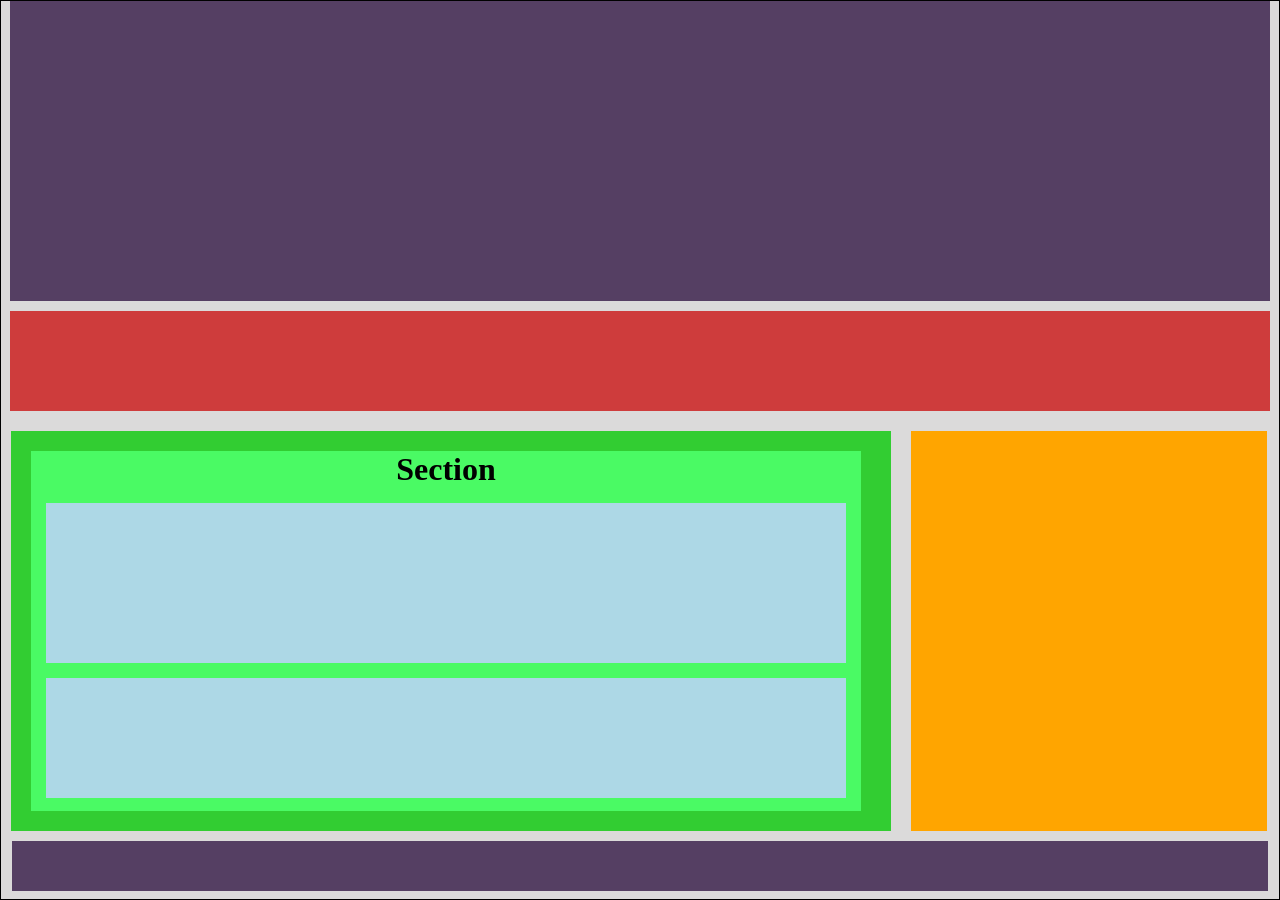
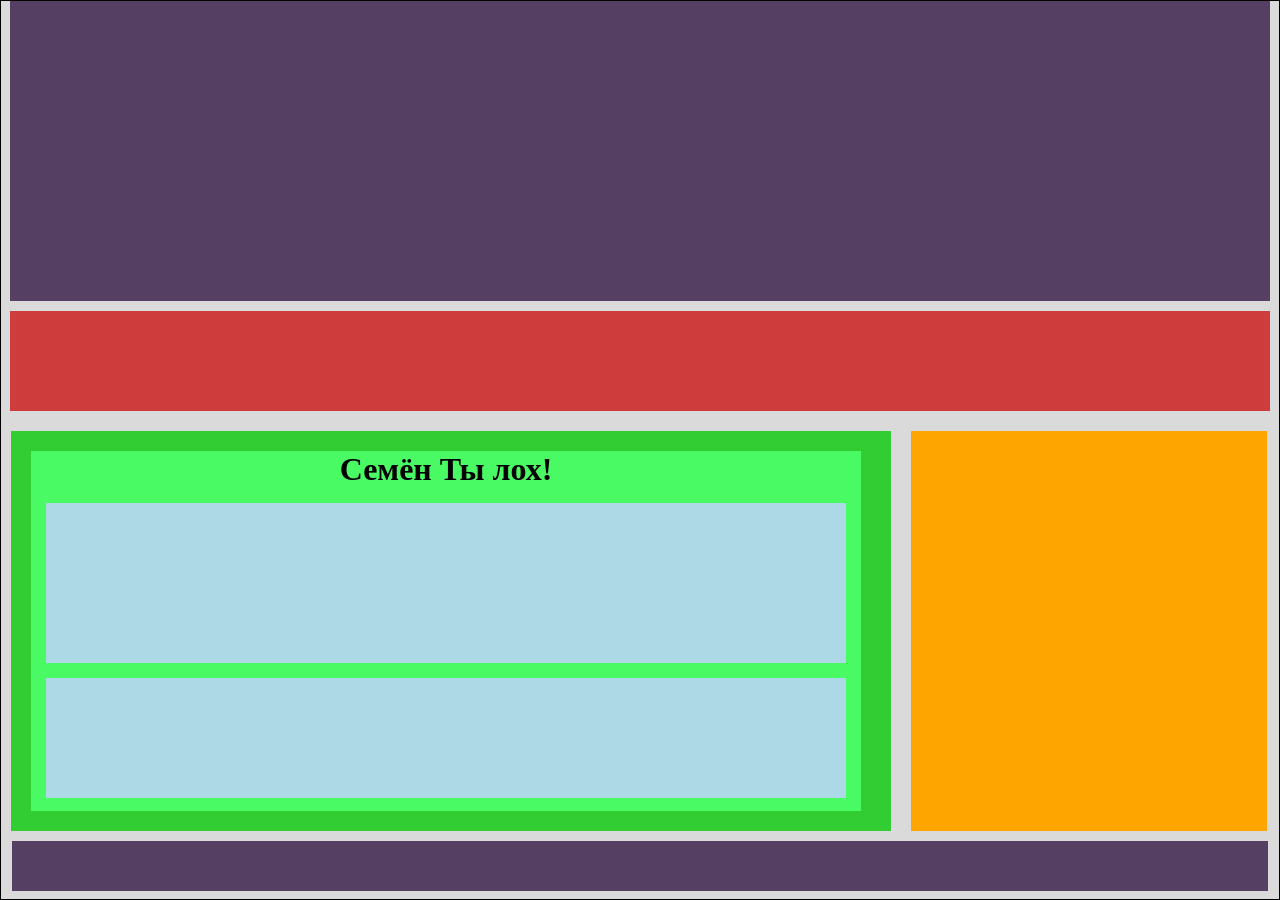
Before and after one commit to FODf/Test, a plain HTML site: page index.html in a window 1280 px wide. Drawn offline with Linux system fonts and the light colour scheme.

Commit message:
Update index.html

```diff
--- a/index.html
+++ b/index.html
@@ -11,7 +11,7 @@
         <div class="header"></div>
         <div class="nav"></div>
         <div class="main">
-            <div class="section"><h1><b>Section</b></h1>
+            <div class="section"><h1><b>Семён Ты лох!</b></h1>
                 <div class="aricle1"></div>
                 <div class="aricle2"></div>
             </div>
```
